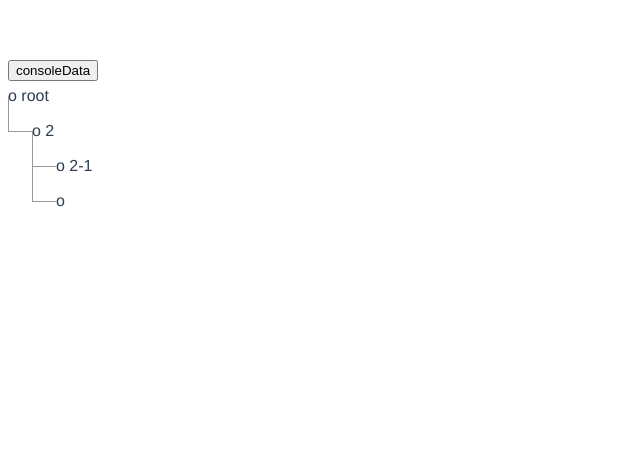
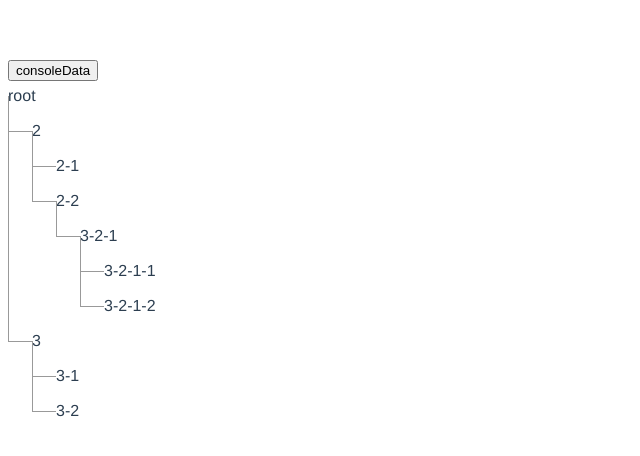
Before and after one commit to wuyuedefeng/vue-sortable-tree, a Vue app in the folder example/: page / in a window 1280 px wide. Shown: the top 456 px of the page, without its empty margins (0-640 px from the left). Built offline with nearby package versions, Linux system fonts and the light colour scheme.

Commit message:
add demo data

```diff
--- a/example/src/components/Hello.vue
+++ b/example/src/components/Hello.vue
@@ -1,9 +1,9 @@
 <template>
   <div class="hello">
     <button @click="consoleData">consoleData</button>
-    <sortable-tree :data="treeData" mixinParentKey="$parent" @changePosition="changePosition" :draggable="false">
+    <sortable-tree :data="treeData" mixinParentKey="$parent" @changePosition="changePosition" :draggable="true">
       <template scope="{item}">
-        <span>o {{item.name}}</span>
+        <span>{{item.name}}</span>
       </template>
     </sortable-tree>
   </div>
@@ -23,7 +23,23 @@ export default {
             name: '2',
             children: [
               { name: '2-1' },
-              {name: ''}
+              {
+                name: '2-2',
+                children: [{
+                  name: '3-2-1',
+                  children: [
+                    { name: '3-2-1-1' },
+                    { name: '3-2-1-2' }
+                  ]
+                }]
+              }
+            ]
+          },
+          {
+            name: '3',
+            children: [
+              { name: '3-1' },
+              { name: '3-2' }
             ]
           }
         ]
@@ -35,7 +51,7 @@ export default {
       console.log(this.treeData)
     },
     changePosition (option) {
-      console.log('100', option)
+      console.log('changePosition: ', option)
     }
   },
   components: {
```
